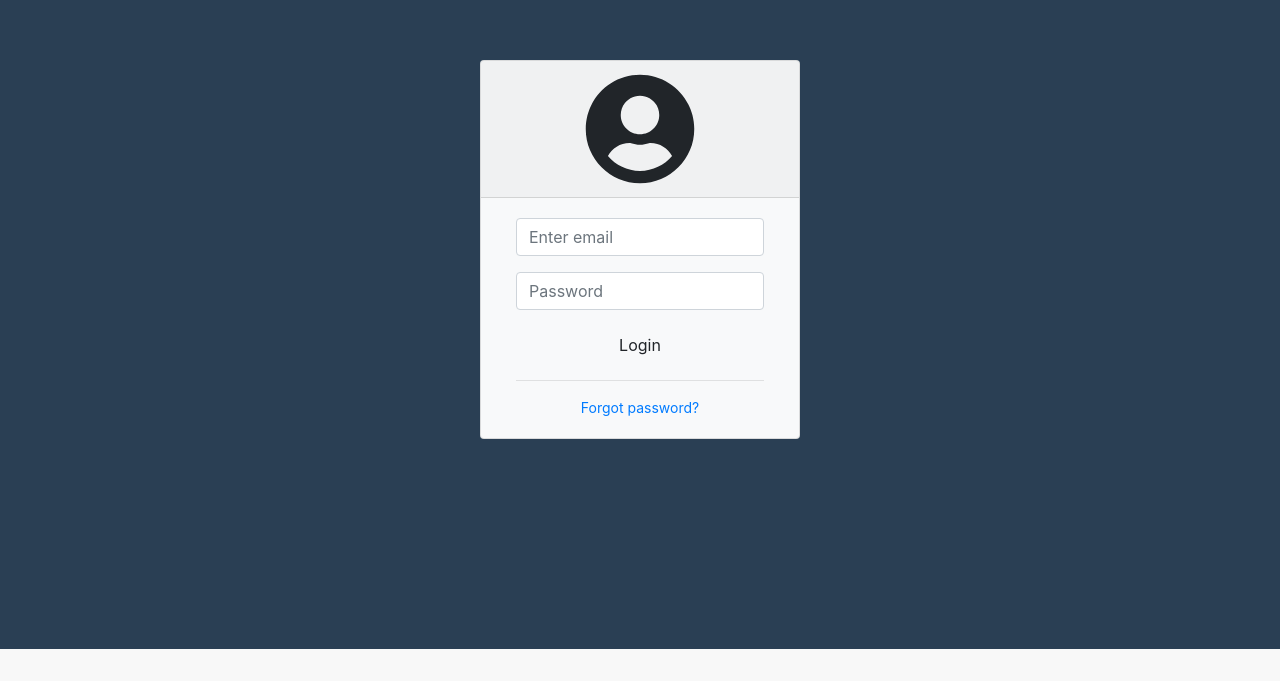
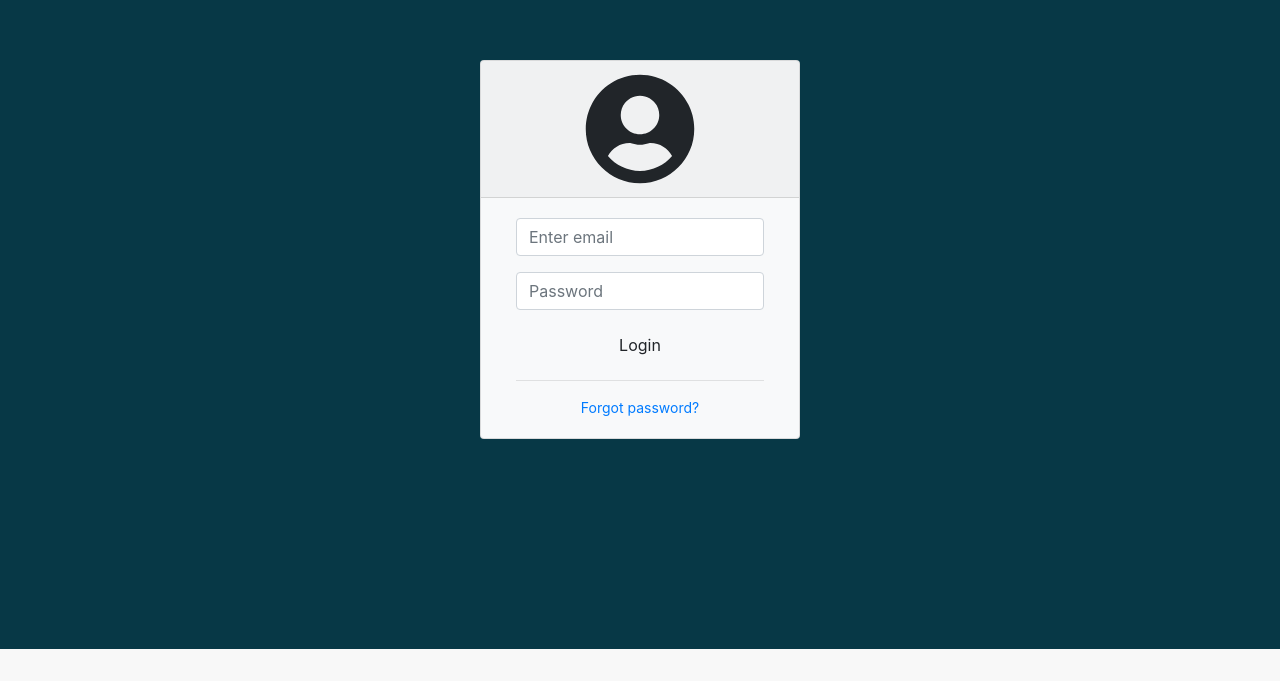
Before and after one commit to GabrielDCelery/szekhely-admin, a React (Create React App) app in the folder frontend/: page /login in a window 1280 px wide. Shown: the part 151-832 px from the top of the page. Built offline with nearby package versions, Linux system fonts and the light colour scheme.

Commit message:
- Changing colours

```diff
--- a/frontend/src/components/DataTableCard/DataTableCard.jsx
+++ b/frontend/src/components/DataTableCard/DataTableCard.jsx
@@ -160,12 +160,12 @@ class DataTableCard extends Component {
 		const renderedPagination = this.renderPagination(numOfPages);
 
 		return (
-			<div className="DataTableCard card shadow-sm">
-				<div className="card-header text-center text-light bg-teal-gradient border-bottom-5 border-black">
+			<div className="DataTableCard card border-2 border-black shadow-sm">
+				<div className="card-header text-center text-light bg-teal-gradient border-bottom-3 border-black p-4">
 					<h5>{this.props.title}</h5>
 				</div>
 
-				<div className="card-body">
+				<div className="card-body border-bottom-2">
 					<div className="row">
 						<div className="col">
 							<div className="form-group row">
--- a/frontend/src/styles/_colors.scss
+++ b/frontend/src/styles/_colors.scss
@@ -1,14 +1,14 @@
 $black: #000;
-$primary-color: #2a3f54;
+$primary-color: /*#2a3f54*/ #073846;
 $secondary-color: #73879c;
 $main-background-color: #F8F8F8;
 $light-text-color: #f7f7f7;
-$dark-red: #941b02;
-$light-red: #aa3939;
+$dark-red: /*#941b02*/#f86c6b;
+$light-red: /*#aa3939*/#f86c6b;
 $dark-green: #4f9106;
 $light-green: #60d3ad;
 $dark-yellow: #a18f07;
 $light-yellow: #cbb618;
 $dark-purple: #400c6c;
 $light-purple: #551889;
-$teal: #02565a;
+$teal: /*#02565a*//*#1fa8d8*/#1e6d95;
```
